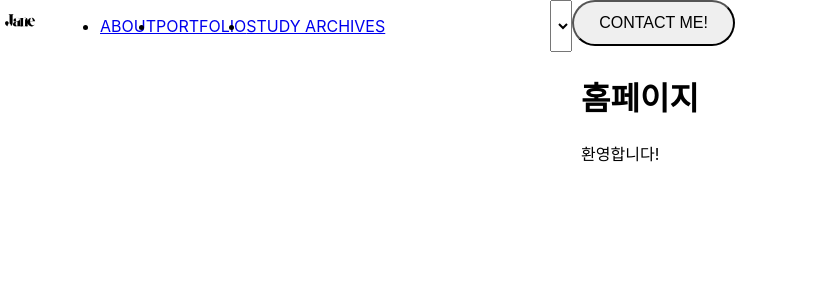
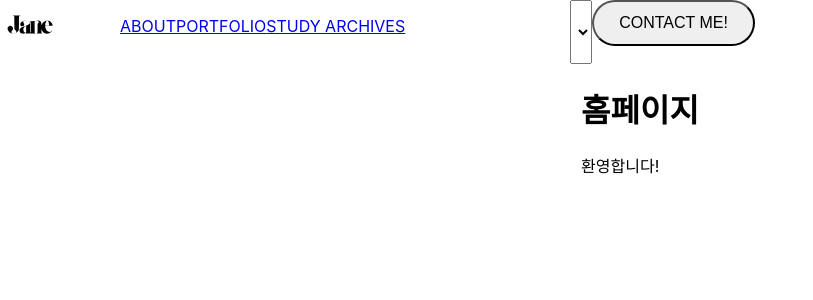
Before and after one commit to dev-jane99/portfolio_front, a React (Create React App) app: page / in a window 1280 px wide. Shown: the top 300 px of the page, without its empty margins (0-813 px from the left). Built offline with nearby package versions, Linux system fonts and the light colour scheme.

Commit message:
added style for portfolio pg

```diff
--- a/src/pages/layout/style.js
+++ b/src/pages/layout/style.js
@@ -24,7 +24,7 @@ const S = {}
         margin-right: 20px;
 
         & img {
-            height: 40px;
+            height: 60px;
         }
     `;
 
@@ -39,8 +39,9 @@ const S = {}
         flex-direction: row;
         width: 450px;
         & li {
-            justify-content: gap-between;
+            justify-content: center;
             gap: 97px;
+            list-style: none;
         }
     `;
 
--- a/src/pages/portfolio/style.js
+++ b/src/pages/portfolio/style.js
@@ -0,0 +1,5 @@
+import styled from "styled-components";
+
+const S = {}
+
+export default S;
```
